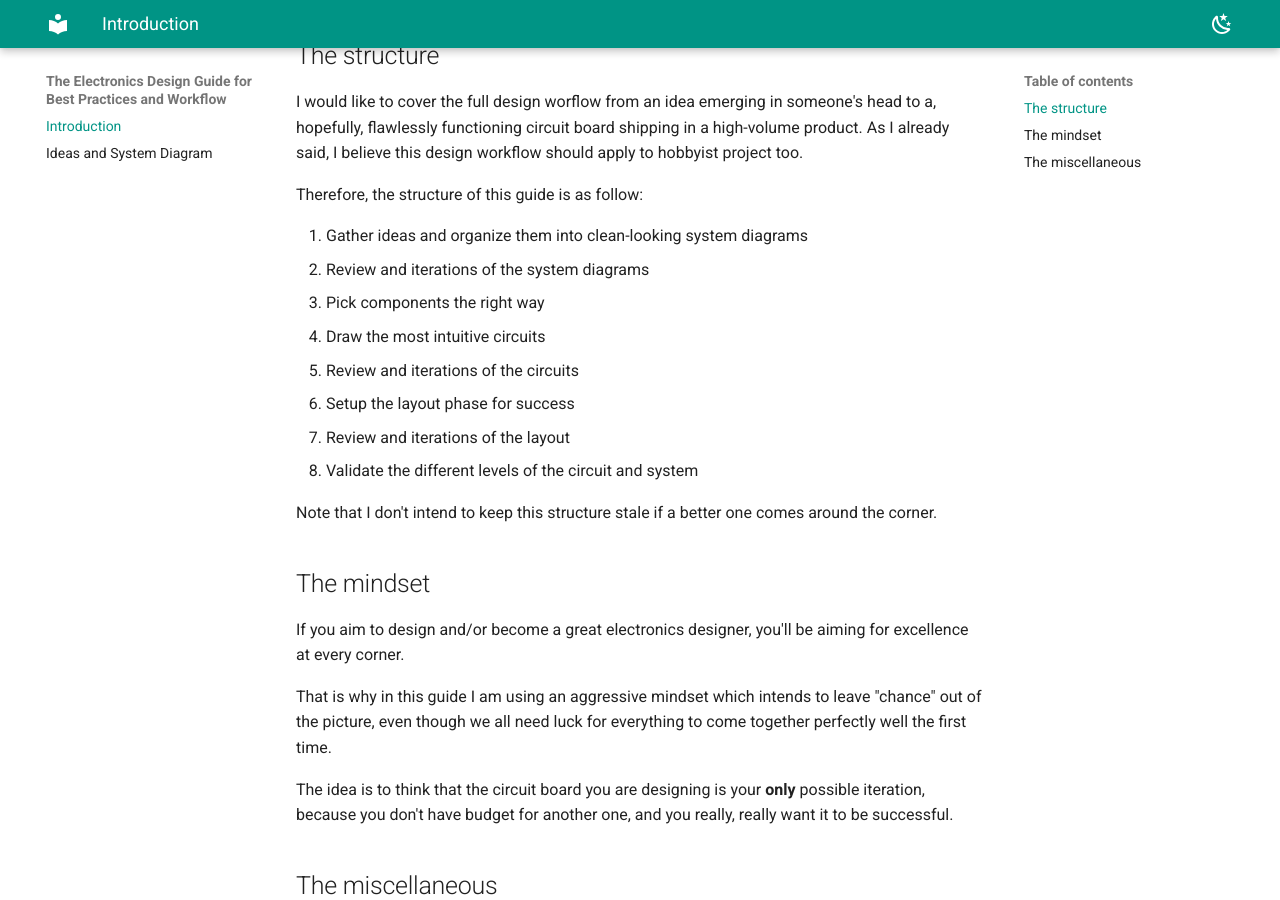
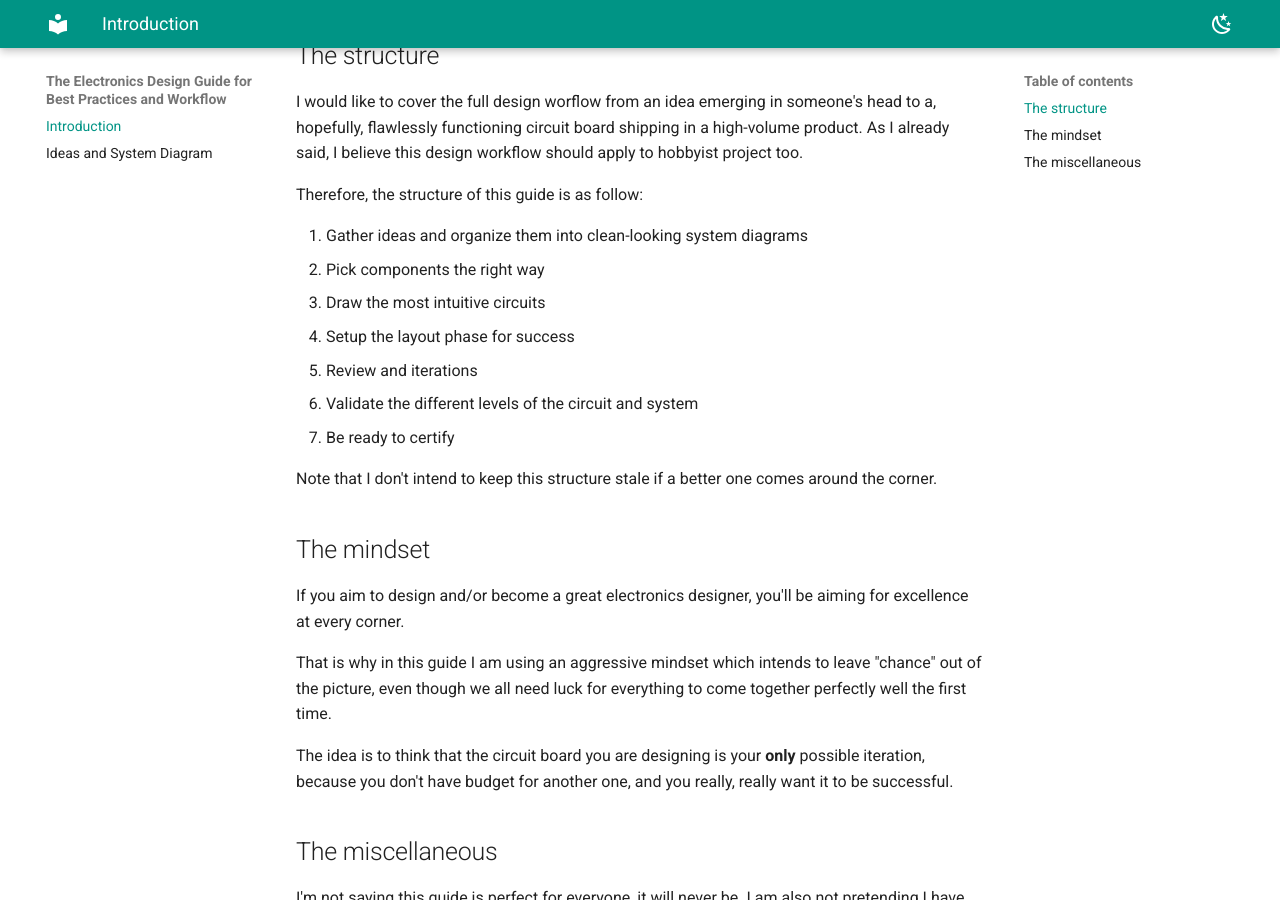
Before and after one commit to eeintech/guide, an MkDocs documentation site: the page built from docs/index.md, in a window 1280 px wide and 900 px high, scrolled down 636 px. Built offline with MkDocs 1.6.1 and Material for MkDocs 9.7.7, drawn with Linux system fonts in a browser that asks for light colours.

```diff
--- a/docs/index.md
+++ b/docs/index.md
@@ -22,13 +22,12 @@ I would like to cover the full design worflow from an idea emerging in someone's
 Therefore, the structure of this guide is as follow:
 
 1. Gather ideas and organize them into clean-looking system diagrams
-0. Review and iterations of the system diagrams
 0. Pick components the right way
 0. Draw the most intuitive circuits
-0. Review and iterations of the circuits
 0. Setup the layout phase for success
-0. Review and iterations of the layout
+0. Review and iterations
 0. Validate the different levels of the circuit and system
+0. Be ready to certify
 
 Note that I don't intend to keep this structure stale if a better one comes around the corner.
 
```
Also changed, not shown: README.md (added, +5 -0 lines), docs/diagram.md (+1 -1 lines), docs/pick.md (added, +27 -0 lines).
